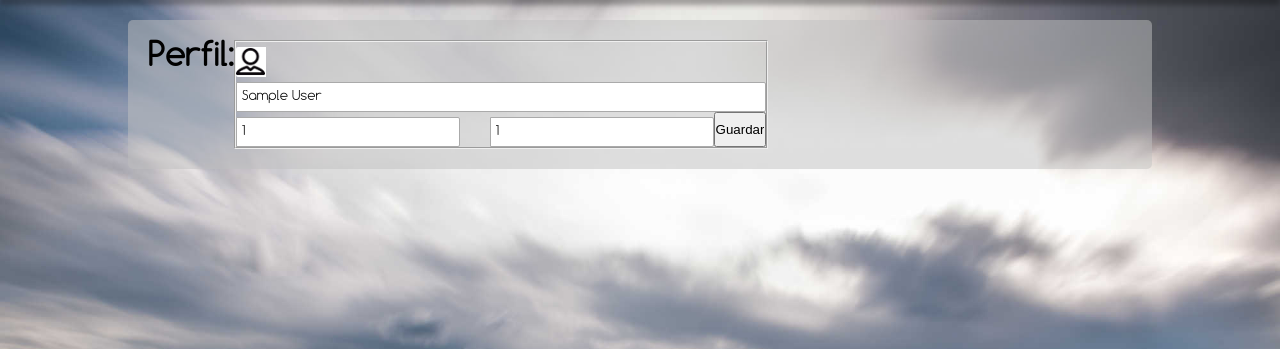
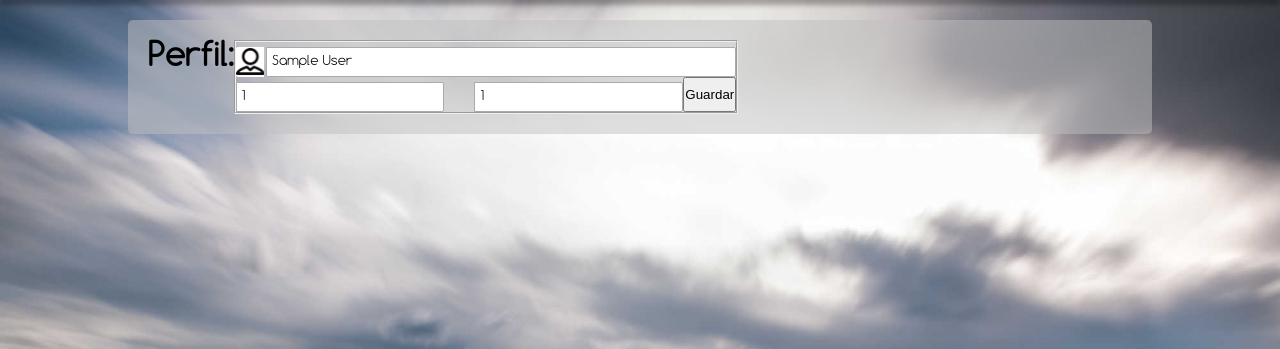
Before and after one commit to Dracex/CHS, a PHP site: page /configuracion.php in a window 1280 px wide. Shown: the part 50-399 px from the top of the page. Run offline with PHP 8.4, Linux system fonts and the light colour scheme; the visitor is signed in with stand-in values (Sample User, id 1); some web fonts are replaced.

Commit message:
Diseño configuración

```diff
--- a/configuracion.php
+++ b/configuracion.php
@@ -101,7 +101,7 @@
 						<h1>Perfil:</h1>
 						<form action="#" method="POST" id="modificarPerfil">
 							<fieldset>
-								<div id="nombreConfig">
+								<div class="categoria">
 									<div class="ico user-form ico-ses"></div>
 									<input type="text" value="<?= $_SESSION['user']?>" placeholder="Nombre" id="name">
 								</div>
--- a/style/css/configuracion.css
+++ b/style/css/configuracion.css
@@ -8,5 +8,12 @@ and open the template in the editor.
     Author     : christian
 */
 
-#apellido1 {
+.categoria {
+	align-items: center;
+	display: flex;
+	margin-top: 10px;
 }
+
+.categoria:first-child {
+	margin-top: 0px;
+}
```
